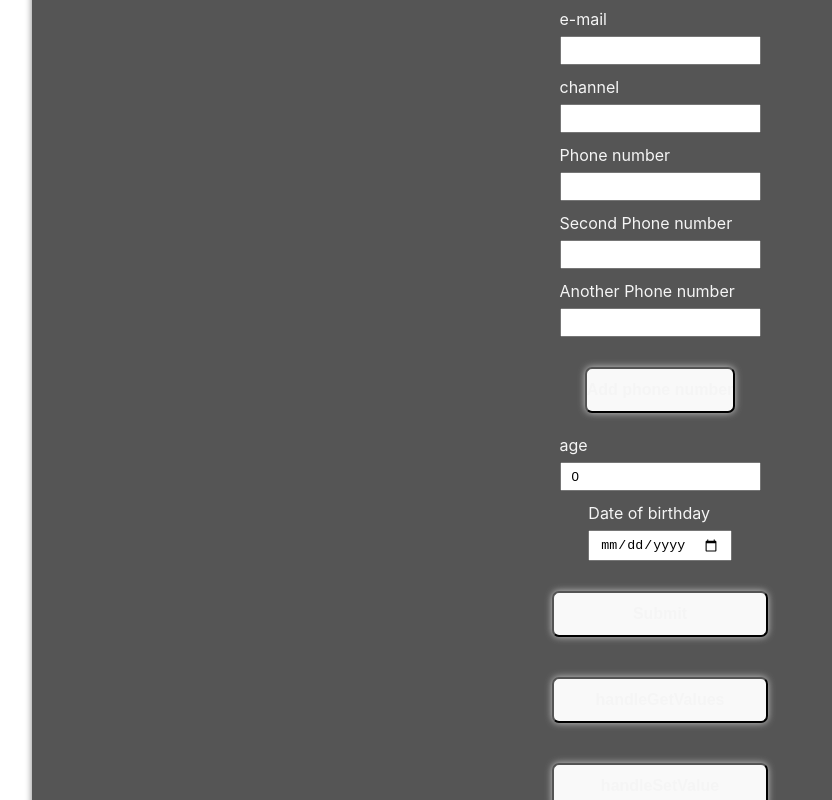
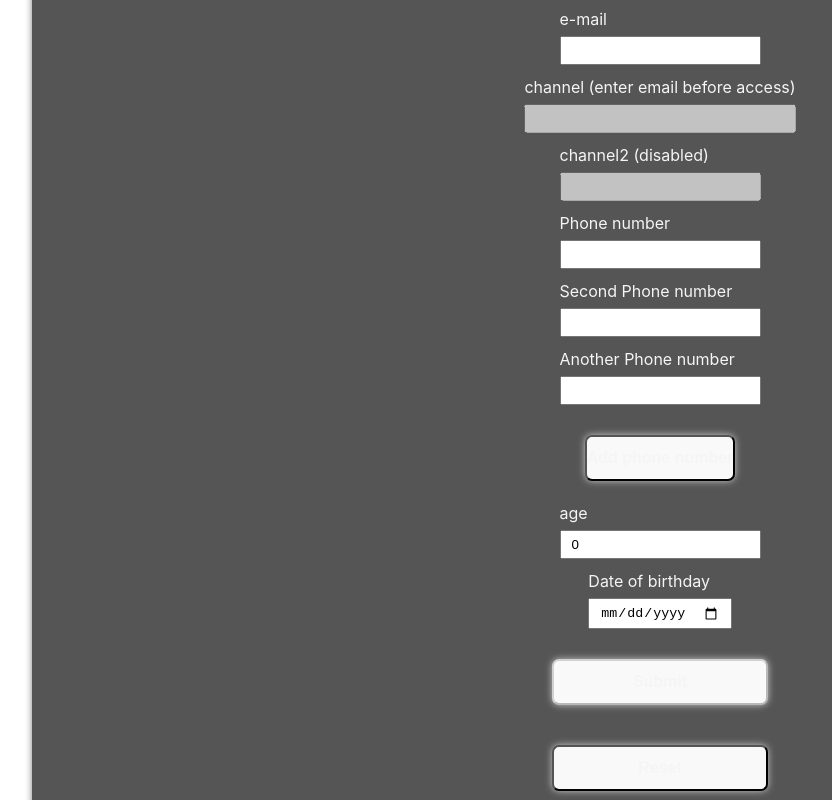
Before and after one commit to TLRKiliann/vitejs-form, a React (Vite) app in the folder vite-project/: page / in a window 1280 px wide. Shown: the part 340-1140 px from the top of the page, without its empty margins (0-832 px from the left). Built offline with nearby package versions, Linux system fonts and the light colour scheme.

Commit message:
react-hook-form almost done

```diff
--- a/vite-project/src/components/FormDemo.tsx
+++ b/vite-project/src/components/FormDemo.tsx
@@ -1,5 +1,5 @@
-//import React, {useState} from 'react'
-import { useForm, useFieldArray } from 'react-hook-form';
+import { useEffect } from 'react'
+import { useForm, useFieldArray, FieldErrors } from 'react-hook-form';
 import { DevTool } from "@hookform/devtools";
 import './FormDemo.css';
 
@@ -28,26 +28,48 @@ const FormDemo = () => {
       age: 0,
       dob: new Date(),
     },
+    mode: "onBlur",
   });
 
-  const { register, control, handleSubmit, formState, watch, getValues, setValue } = form;
+  const {
+    register,
+    control,
+    handleSubmit,
+    formState,
+    watch,
+    getValues,
+    setValue,
+    reset,
+    trigger} = form;
 
-  const { errors, touchedFields, dirtyFields } = formState;
+  const {
+    errors,
+    touchedFields,
+    dirtyFields,
+    isDirty,
+    isValid,
+    isSubmitting,
+    isSubmitted,
+    isSubmitSuccessful} = formState;
 
-  console.log({ touchedFields, dirtyFields })
+  console.log({isSubmitting, isSubmitted, isSubmitSuccessful});
+
+  console.log({ touchedFields, dirtyFields, isDirty, isValid })
 
   const { fields, append, remove } = useFieldArray({
     name: "phNumber",
     control
   });
 
-  //watch("username")
-  //watch(["username", "channel"])
+  //watch("username") or watch(["username", "channel"])
   const watchValuesForm = watch();
 
-  //e: React.FormEvent<HTMLFormElement>
-  //e.prevent.default() //prevent rerendering
-  //{(e) => handleSubmit(e, onSubmit)}
+  //error (enter email but nothing into channel)
+  const onError = (errors: FieldErrors<FieldValue>) => {
+    console.log("Errors from rhf: ", errors)
+  }
+
+  //data is visible
   const onSubmit = (data: FormValues) => {
     console.log("Form submitted", data);
   };
@@ -68,6 +90,12 @@ const FormDemo = () => {
 
   console.log("date", typeof(dob))
 
+  useEffect(() => {
+    if (isSubmitSuccessful) {
+      reset()
+    }
+  }, [isSubmitSuccessful, reset]);
+
   renderCount++;
 
   return (
@@ -76,7 +104,7 @@ const FormDemo = () => {
       <h1>Render : {renderCount/2}</h1>
       <h2>watchValuesForm : {JSON.stringify(watchValuesForm)}</h2>
 
-      <form className="form" onSubmit={handleSubmit(onSubmit)}>
+      <form className="form" onSubmit={handleSubmit(onSubmit, onError)} noValidate>
 
         <div className="form-control">
           <label htmlFor="username">username</label>
@@ -99,10 +127,25 @@ const FormDemo = () => {
         </div>
 
         <div className="form-control">
-          <label htmlFor="channel">channel</label>
+          <label htmlFor="channel">channel (enter email before access)</label>
           <input type="text" id="channel" {...register("channel",
-            {required:{ value: true, message: "channel is required"}})} />
+            {
+              disabled: watch("email") === "",
+              required: { value: true, message: "channel is required"
+            }
+          })} />
           <p className="error">{errors.channel?.message}</p>
+        </div>
+
+        <div className="form-control">
+          <label htmlFor="channel2">channel2 (disabled)</label>
+          <input type="text" id="channel2" {...register("channel2",
+            {
+              disabled: true,
+              required: "channel2 is required"
+            }
+          )} />
+          <p className="error">{errors.channel2?.message}</p>
         </div>
 
         <div className="form-control">
@@ -158,15 +201,20 @@ const FormDemo = () => {
           <p className="error">{errors.dob?.message}</p>
         </div>
 
-        <button type="submit" className="button">
+        <button disabled={!isDirty || !isValid} type="submit" className="button">
           Submit
         </button>
+
+        <button type="button" onCick={() => reset()}>Reset</button>
+
         <button type="button" onClick={handleGetValues}className="button">
           handleGetValues
         </button>
+
         <button type="button" onClick={handleSetValue}className="button">
           handleSetValue
         </button>
+
         <DevTool control={control} />
       </form>
     </div>
@@ -174,4 +222,3 @@ const FormDemo = () => {
 }
 
 export default FormDemo;
-//      <DevTool control={control} />
```
